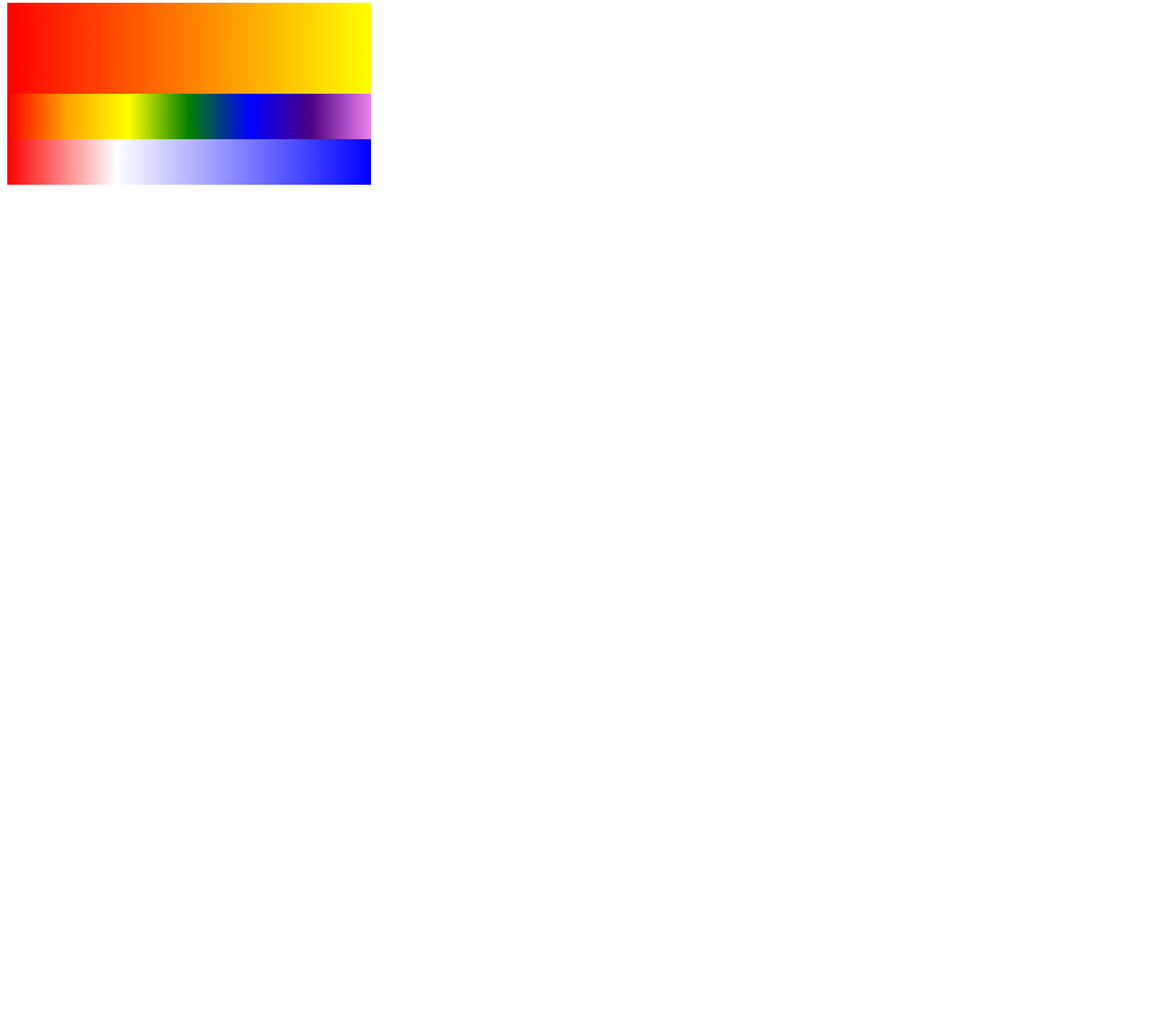
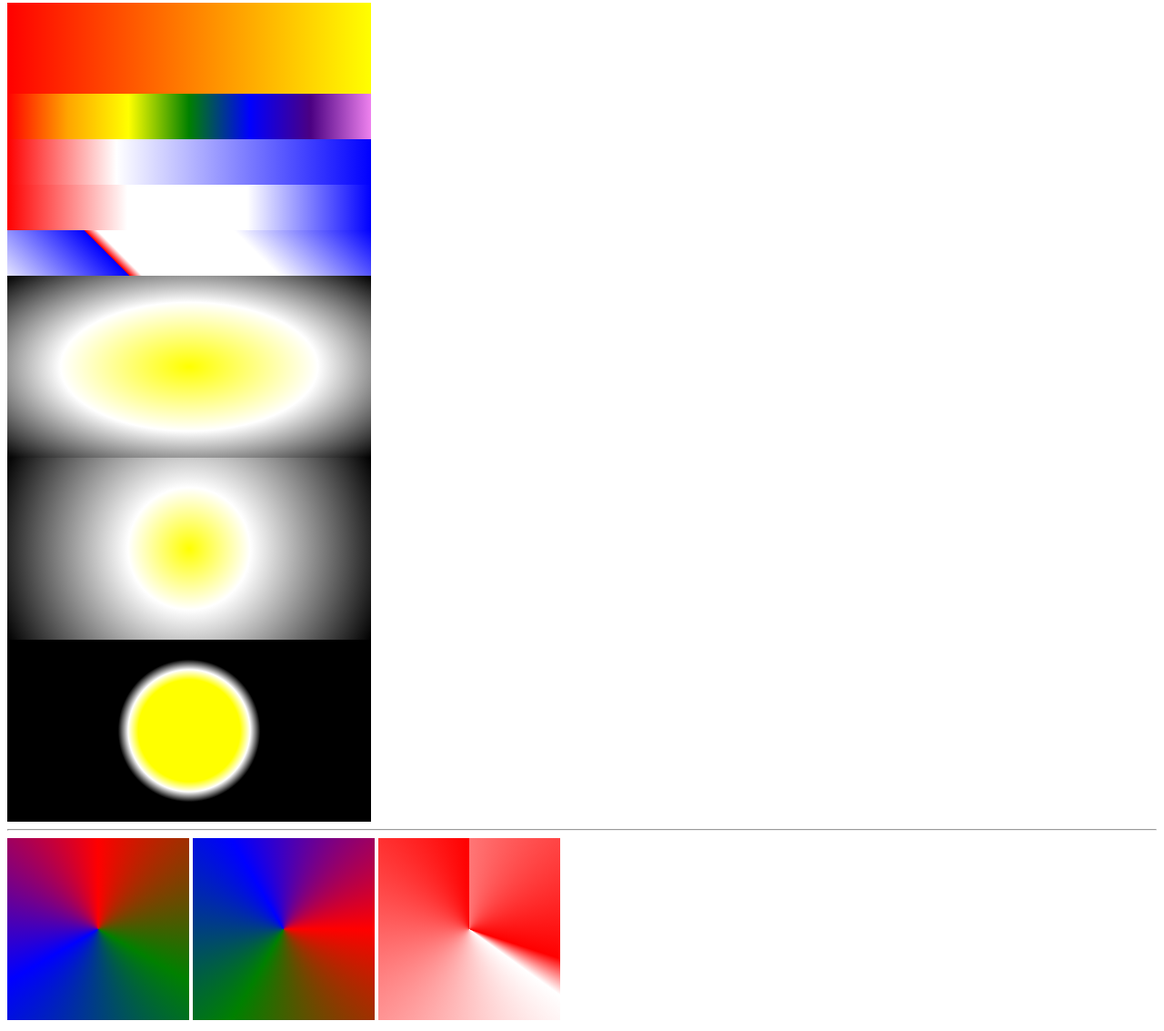
Before and after one commit to 410545-sketch/web-1141, a plain HTML site: page 1013.html in a window 1280 px wide. Shown: the part 5-1138 px from the top of the page at 91% size. Before the commit the page ends 800 px from the top, so only its background shows below. Drawn offline with Linux system fonts and the light colour scheme.

Commit message:
新增漸層動畫

```diff
--- a/1013.html
+++ b/1013.html
@@ -24,11 +24,64 @@
         width:400px;
         background:linear-gradient(90deg,red,white 33%,white 66%,blue );
     }
+     #d5{
+        height: 50px;
+        width:400px;
+        background:repeating-linear-gradient(45deg,red 30%,white 33%,white ,blue );
+    }
+    /*輻射狀漸層*/
+        #d6 {
+            height:200px;
+            width:400px;
+            background:radial-gradient(yellow,white,black);
+
+        }
+         #d7{
+            height:200px;
+            width:400px;
+            background:radial-gradient(circle,yellow,white 30%,black);
+        }
+         #d8{
+            height:200px;
+            width:400px;
+            background:radial-gradient(circle,yellow 25%,white 30%,black 35%);
+            display: inline-block;
+        }
+        /*圓錐狀漸層*/
+         #d9{
+            height:200px;
+            width:200px;
+            background:conic-gradient(red,green,blue,red);
+            display: inline-block;
+        }
+         #d10{
+            height:200px;
+            width:200px;
+            background:conic-gradient(from 90deg,red,green,blue,red);
+            display: inline-block;
+         }
+          #d11{
+            height:200px;
+            width:200px;
+            background:repeating-conic-gradient(red 30%,white 35%,red);
+            display: inline-block;
+         }
+
 </style>
 </head>
 <body>
     <div id="d1"></div>
     <div id="d2"></div>
     <div id="d3"></div>
+    <div id="d4"></div>
+    <div id="d5"></div>
+    <div id="d6"></div>
+    <div id="d7"></div>
+    <div id="d8"></div>
+    <hr>
+    <div id="d9"></div>
+    <div id="d10"></div>
+    <div id="d11"></div>
+</body>
 </body>
 </html>
```
Also changed, not shown: 1020.html (added, +96 -0 lines).
